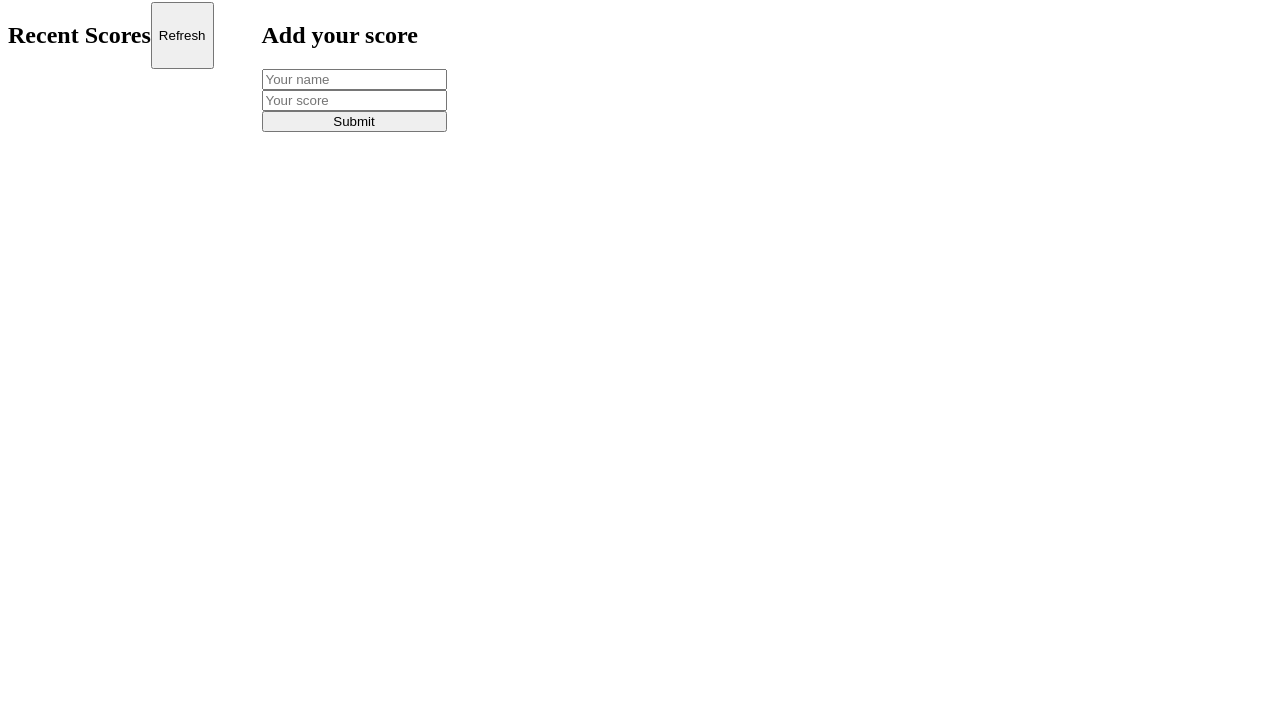
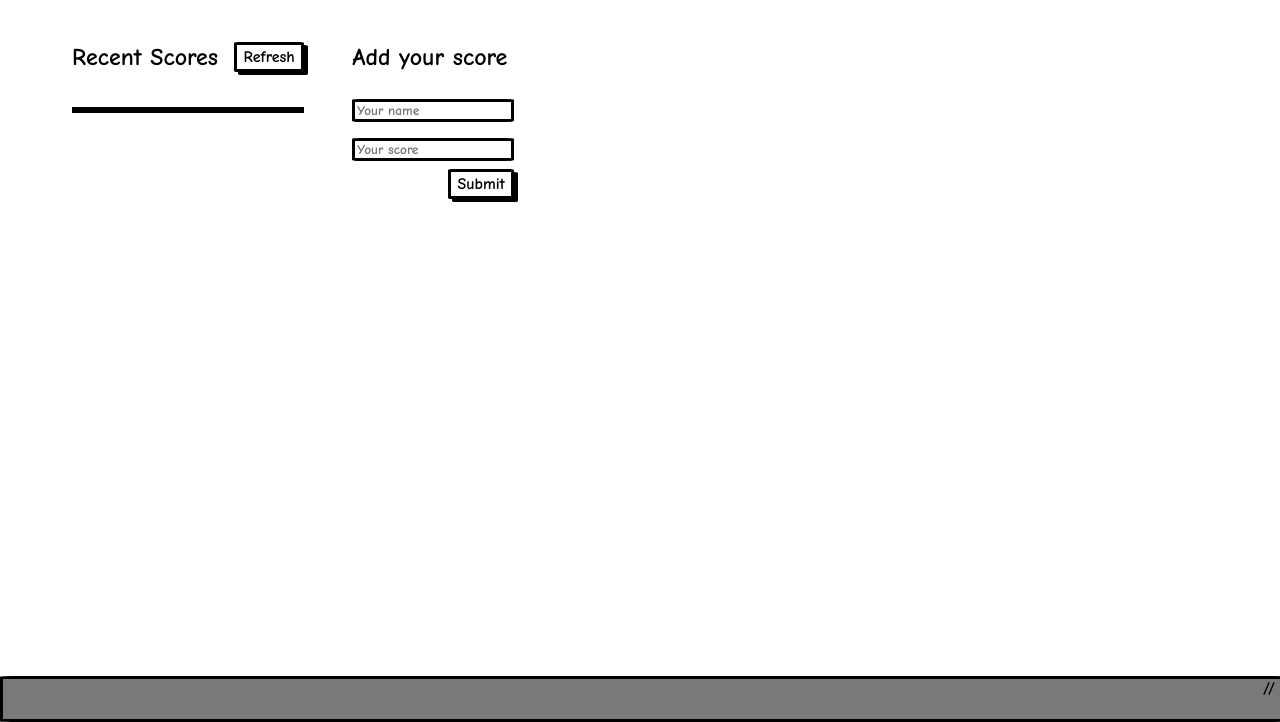
Before and after one commit to AlexHamn/Leaderboard, a website built with webpack: page src/index.html in a window 1280 px wide. Shown: the part 78-800 px from the top of the page. Built offline with nearby package versions, Linux system fonts and the light colour scheme; no server answers.

Commit message:
add styling

```diff
--- a/src/index.html
+++ b/src/index.html
@@ -4,6 +4,7 @@
 <head>
     <meta charset="UTF-8">
     <meta name="viewport" content="width=device-width, initial-scale=1.0">
+    <link href="https://fonts.googleapis.com/css2?family=Comic+Neue:wght@400;700&display=swap" rel="stylesheet"/>
     <title>Leaderboard</title>
 </head>
 
@@ -24,10 +25,13 @@
         <form action="post">
             <input type="text" id="user" name="user" placeholder="Your name">
             <input type="number" id="score" name="score" placeholder="Your score">
-            <input type="submit" id="addButton" value="Submit">
+            <button type="submit" id="addButton">Submit</button>
         </form>
     </section>
     </main>
+    <footer>
+        <p>//</p>
+    </footer>
 </body>
 
 </html>
--- a/src/style.css
+++ b/src/style.css
@@ -1,9 +1,64 @@
 * {
   list-style: none;
+  font-family: "Comic Neue", "Courier New", Courier, monospace;
+  border-radius: 1%;
+  font-weight: bolder;
 }
 
 main {
   display: flex;
+  margin-left: 4rem;
+}
+
+h1 {
+  margin: 2rem;
+}
+
+button {
+  all: unset;
+  border: 3px solid black;
+  border-radius: 5%;
+  padding: 0.2em 0.4rem;
+  box-shadow: 4px 3px black;
+  background: white;
+  cursor: pointer;
+  user-select: none;
+  width: min-content;
+  height: min-content;
+  align-self: center;
+  justify-self: flex-end;
+}
+
+#refresh {
+  margin-left: 1rem;
+}
+
+#addButton {
+  align-self: flex-end;
+}
+
+input {
+  border: 3px solid black;
+  border-radius: 5%;
+  margin: 0.5rem 0;
+  -webkit-appearance: none;
+  -moz-appearance: textfield;
+}
+
+ul {
+  border: 3px solid black;
+  padding: unset;
+  max-height: 50vh;
+  overflow-y: scroll;
+}
+
+li:nth-child(odd) {
+  background: rgba(128, 128, 128, 0.267);
+}
+
+li p {
+  margin: unset;
+  padding: 0.3rem;
 }
 
 #scores div {
@@ -18,3 +73,32 @@ main {
   display: flex;
   flex-direction: column;
 }
+
+footer {
+  position: fixed;
+  left: 0;
+  bottom: 0;
+  width: 100%;
+  height: 5vh;
+  max-height: 50px;
+  background: rgb(121, 121, 121);
+  text-align: right;
+  border: 3px solid black;
+}
+
+footer p {
+  all: unset;
+  margin: 0.5rem;
+}
+
+::-webkit-scrollbar {
+  width: 5px;
+}
+
+::-webkit-scrollbar-track {
+  background: #f1f1f1;
+}
+
+::-webkit-scrollbar-thumb {
+  background: #888;
+}
```
Also changed, not shown: dist/index.html, dist/main.js.
